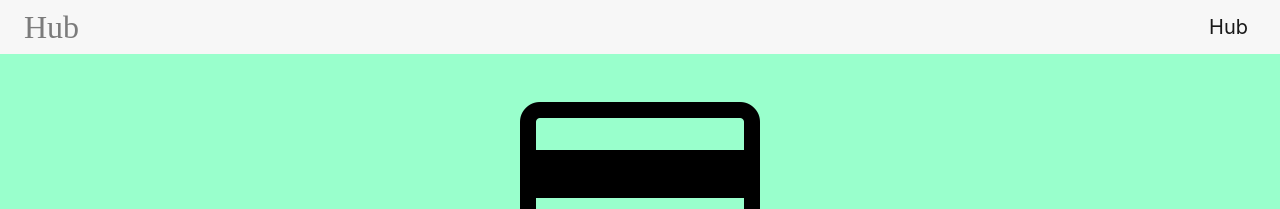
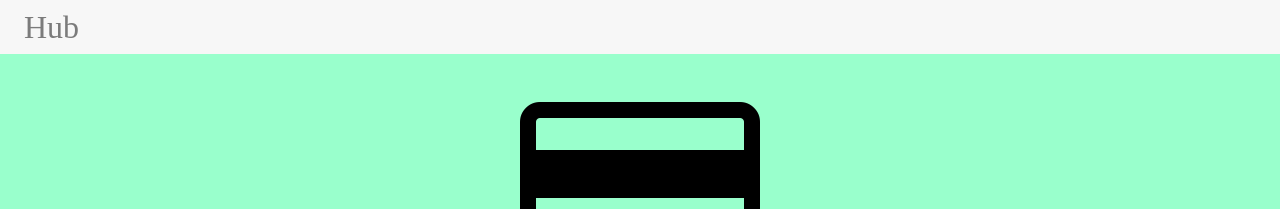
Before and after one commit to lightster/hub, a Jekyll site: the page built from _personal-resources/expenses.md, in a window 1280 px wide. Shown: the part 100-309 px from the top of the page. Built offline with Jekyll 4.4.1, drawn with Linux system fonts in a browser that asks for light colours; nearby versions of some CDN libraries; comment, search, counter and statistics services are not loaded.

Commit message:
Clean up the organization branding

```diff
--- a/_config.yml
+++ b/_config.yml
@@ -1,5 +1,5 @@
 # Set this to your company or organization name
-organization_name: Hub
+organization_name: ""
 
 # Set this to your organization URL or leave blank to use your Hub home
 organization_url: ""
--- a/_includes/head.html
+++ b/_includes/head.html
@@ -3,7 +3,7 @@
   <meta name="viewport" content="width=device-width, initial-scale=1, shrink-to-fit=no">
 
 
-  <title>{{ site.organization_name | escape }}{% if page.title %} - {{ page.title | escape }}{% endif %}</title>
+  <title>{{ site.organization_name | escape }} Hub{% if page.title %} - {{ page.title | escape }}{% endif %}</title>
   <meta name="description" content="{{ page.excerpt | default: site.description | strip_html | normalize_whitespace | truncate: 160 | escape }}">
 
   <link rel="stylesheet" href="https://maxcdn.bootstrapcdn.com/bootstrap/4.0.0-alpha.6/css/bootstrap.min.css" integrity="sha384-rwoIResjU2yc3z8GV/NPeZWAv56rSmLldC3R/AZzGRnGxQQKnKkoFVhFQhNUwEyJ" crossorigin="anonymous">
--- a/_layouts/page.html
+++ b/_layouts/page.html
@@ -11,7 +11,11 @@ layout: default
     </li>
   </ul>
 
-  <a class="navbar-brand" href="{{ site.organization_url | default: baseurl }}">{{ site.organization_brand_header | default: site.organization_name }}</a>
+  {% if site.organization_brand_header != "" or site.organization_name != "" %}
+    <a class="navbar-brand" href="{{ site.organization_url | default: baseurl }}">
+      {{ site.organization_brand_header | default: site.organization_name }}
+    </a>
+  {% endif %}
 </nav>
 
 {{ content }}
--- a/assets/main.css
+++ b/assets/main.css
@@ -33,6 +33,16 @@ body.hub-cover {
   font-size: .9rem;
   margin-bottom: 0px;
   padding: .4rem 1rem;
+}
+
+.hub .navbar a.navbar-brand {
+  margin: .25rem 0.3rem 0 0;
+  padding: 0;
+}
+
+.hub .navbar a.navbar-brand img {
+  margin: -0.85rem -0.5rem 0 -0.5rem;
+  padding: 0;
 }
 
 .hub .hub-brand a {
```
